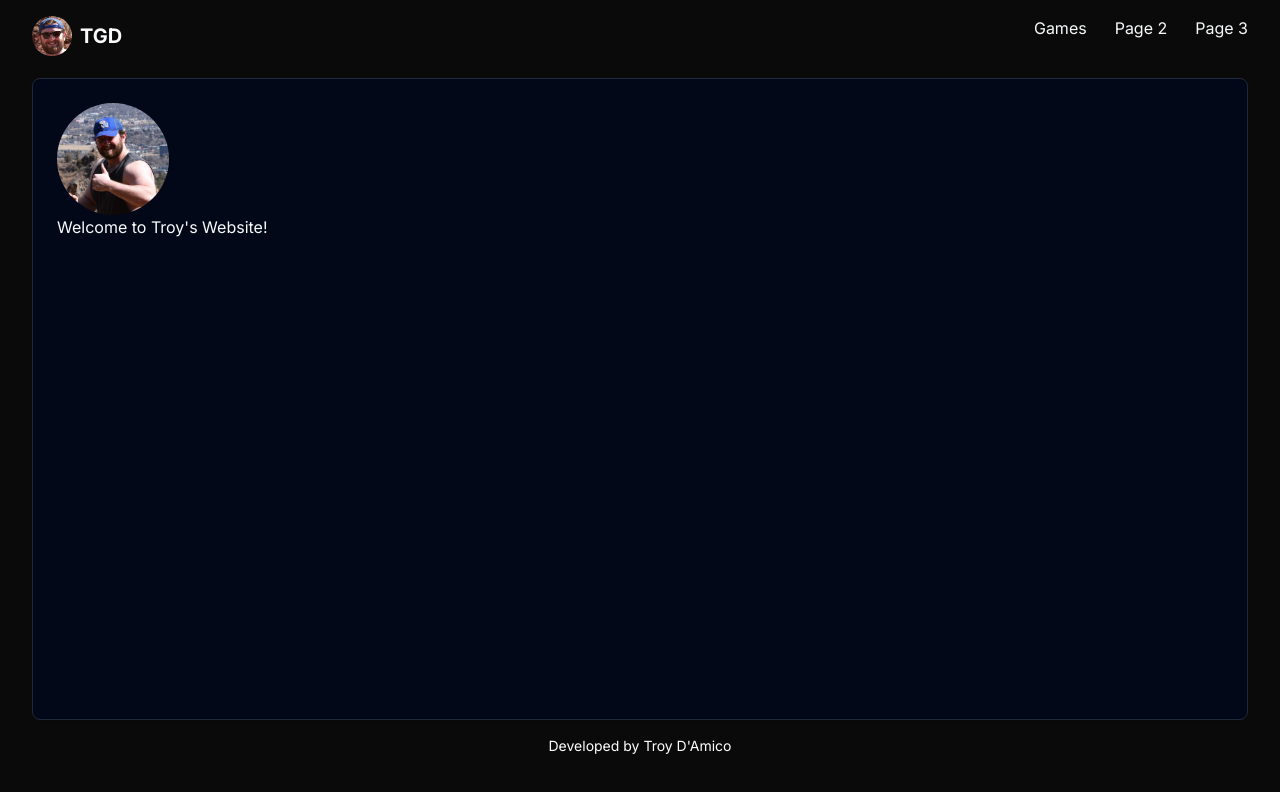
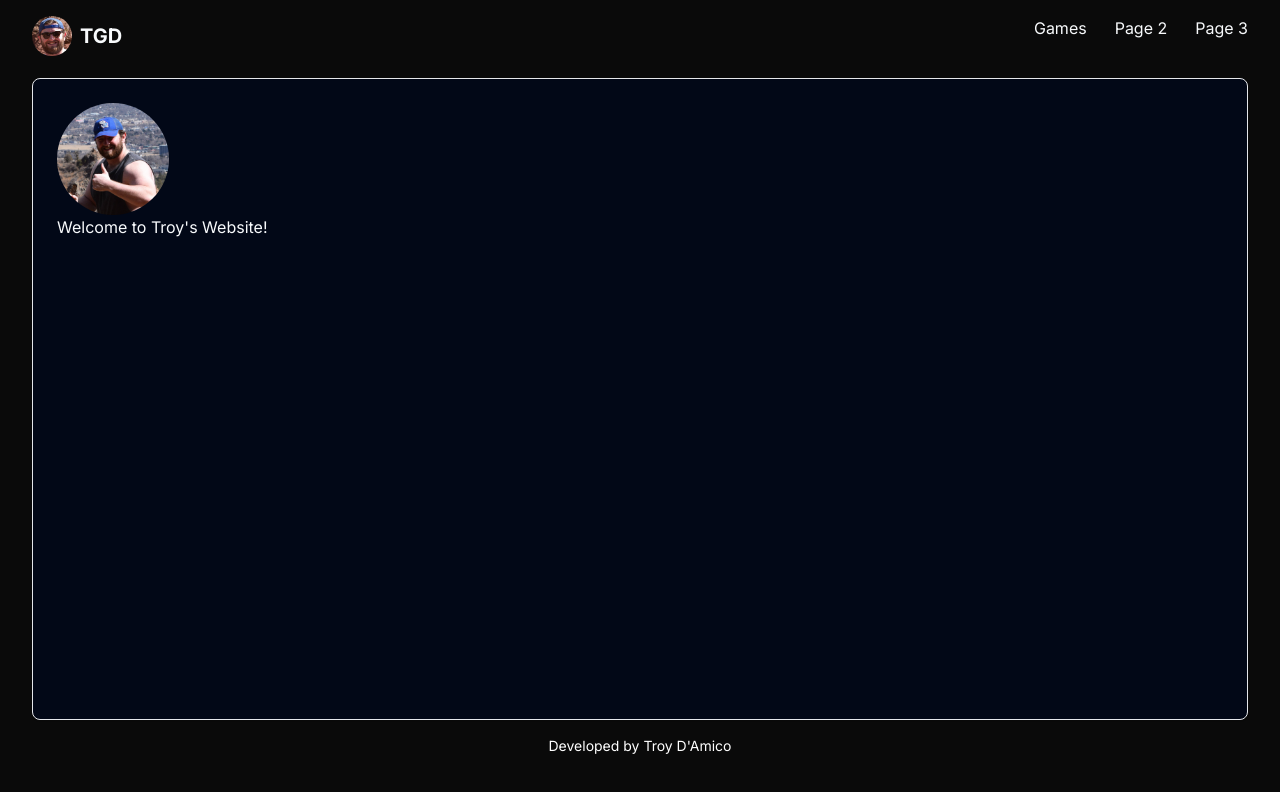
Before and after one commit to tgdamico16/website, a Next.js app: page / in a window 1280 px wide. Shown: the top 792 px of the page. Built offline with nearby package versions, Linux system fonts and the light colour scheme.

Commit message:
Removed old css (theme still looks silly)

```diff
--- a/app/globals.css
+++ b/app/globals.css
@@ -58,12 +58,3 @@
     --chart-5: 340 75% 55%;
   }
 }
-
-@layer base {
-  * {
-    @apply border-border;
-  }
-  body {
-    @apply bg-background text-foreground;
-  }
-}
--- a/app/layout.tsx
+++ b/app/layout.tsx
@@ -26,7 +26,7 @@ export default function RootLayout({
   return (
     <html lang="en" className="dark">
       <body className={`${inter.className} bg-neutral-950`}>
-        <div className="inline-block w-full px-8 py-4">
+        <div className="inline-block w-full px-8 py-4 text-foreground">
           <span className="float-left">
             <NavigationMenu>
               <NavigationMenuList>
```
